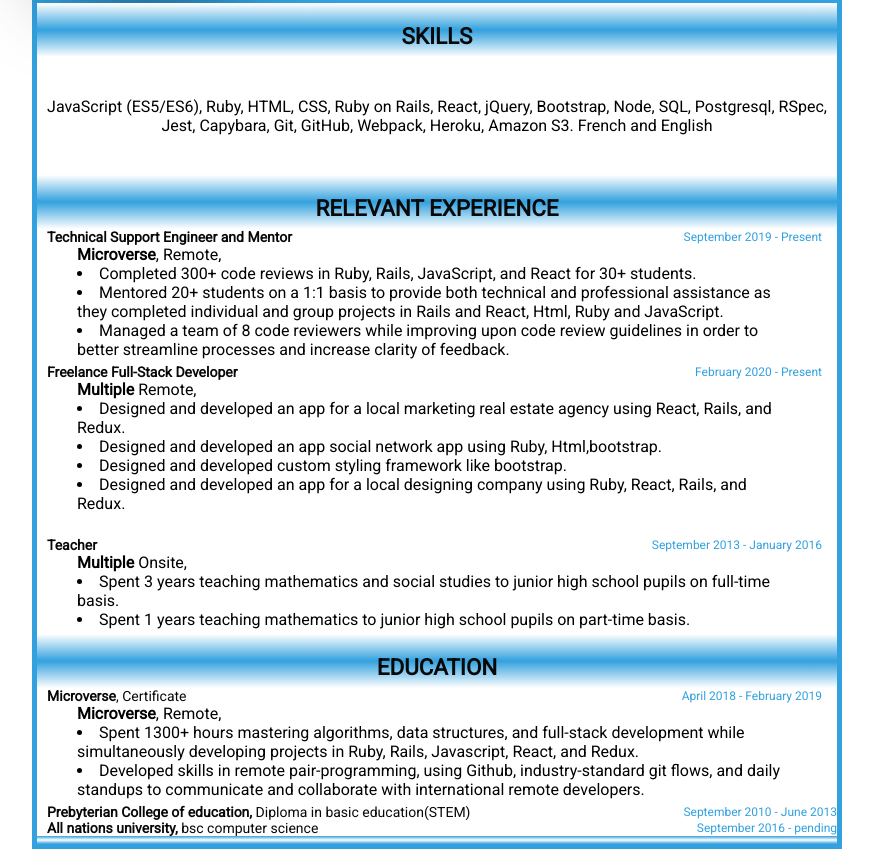
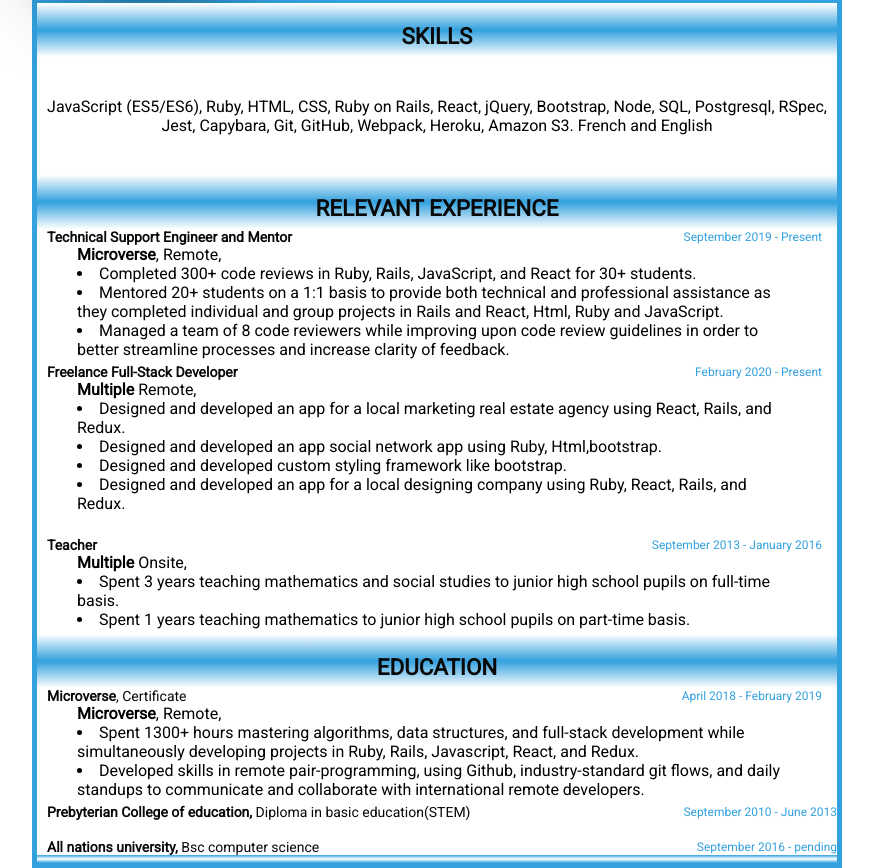
Before and after one commit to Forison/resume, a plain HTML site: page index.html in a window 1280 px wide. Shown: the part 262-1130 px from the top of the page, without its empty margins (203-1076 px from the left). Drawn offline with Linux system fonts and the light colour scheme.

Commit message:
added new feature4

```diff
--- a/index.html
+++ b/index.html
@@ -112,8 +112,9 @@
 				<span class="p-l t-2"><b>Prebyterian College of education, </b>Diploma in basic education(STEM)</span>
 				<span class="m-0 t-5">September 2010 - June 2013</span>
 			</div>
+			<br>
 			<div class="d-flex justify-content-between align-items-center">
-				<span class="p-l t-2"><b>All nations university, </b>bsc computer science</span>
+				<span class="p-l t-2"><b>All nations university, </b>Bsc computer science</span>
 				<span class="m-0 t-5">September 2016 - pending</span>
 			</div>
 		</div>
```
